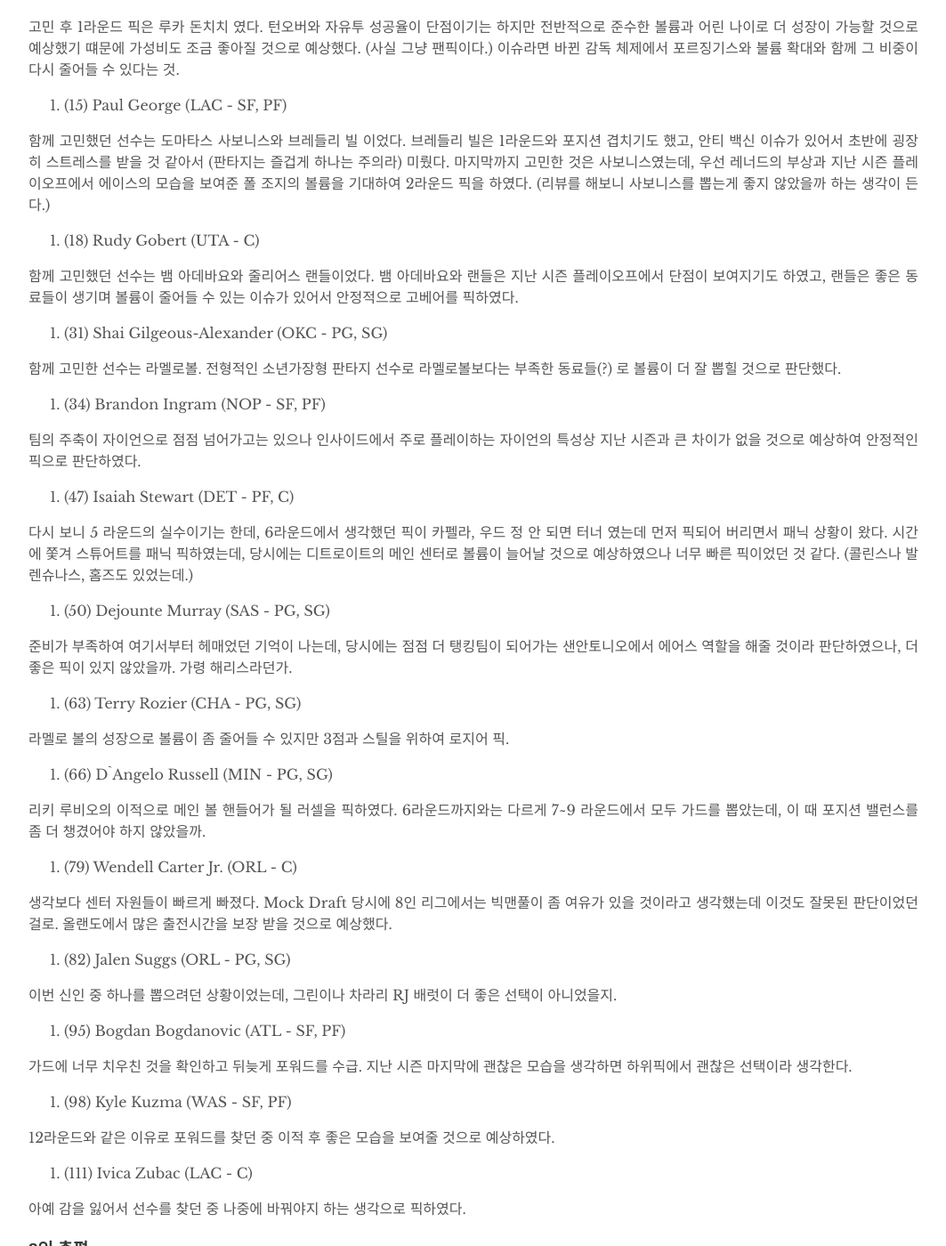
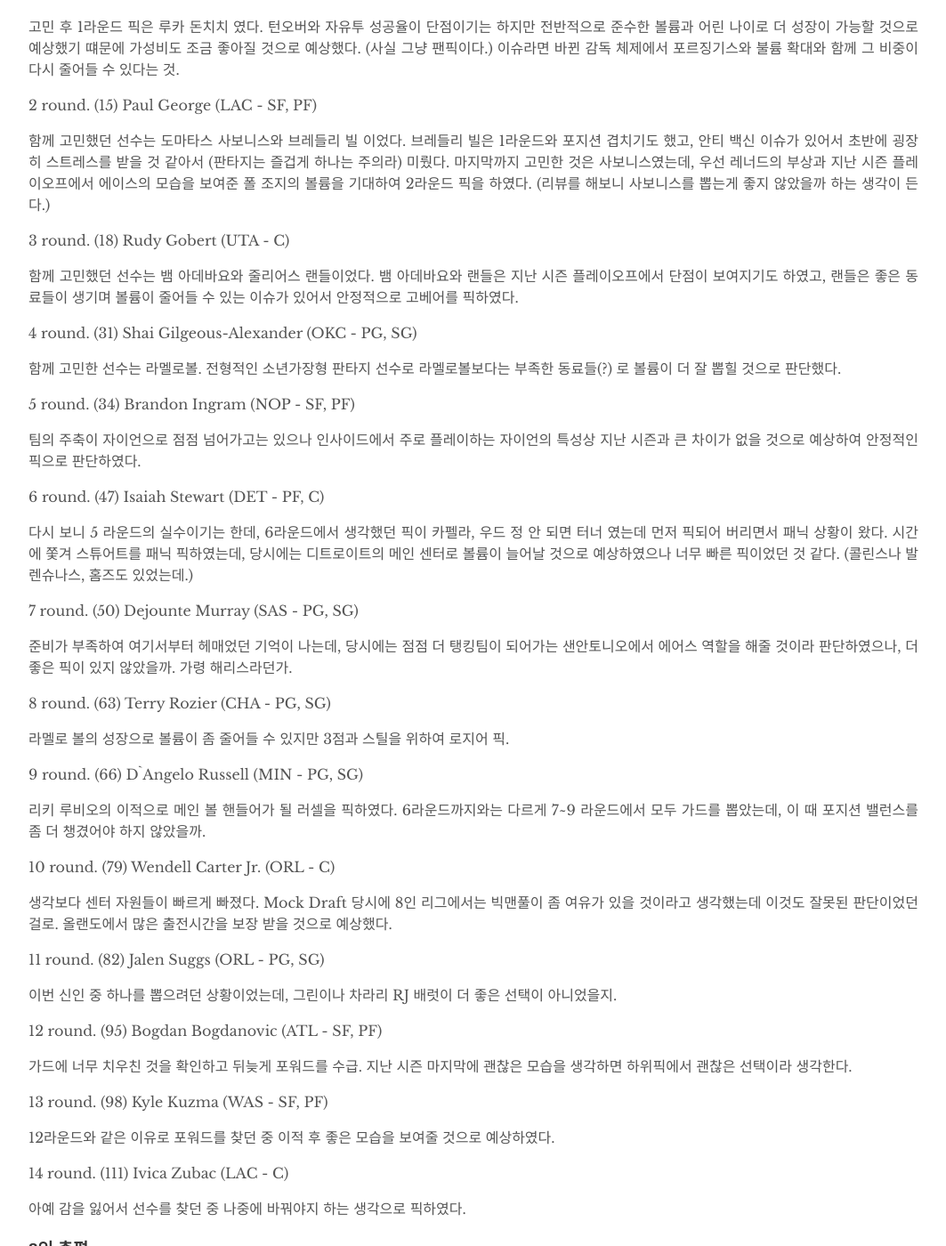
Before and after one commit to hongwonjun/hongwonjun.github.io, a Jekyll site: the page built from _posts/2021-10-19-2021-nba-fantasy-01-draft.md, in a window 1280 px wide and 1400 px high, scrolled down 844 px. Shown: the whole window at 89% size, without its empty margins (108-1171 px from the left). Built offline with Jekyll 4.4.1, drawn with Linux system fonts in a browser that asks for light colours; comment, search, counter and statistics services are not loaded; some of the changed text lies outside the part shown.

Commit message:
fix(posting): NBA 21/22 Fantasy - 01. Draft

```diff
--- a/_posts/2021-10-19-2021-nba-fantasy-01-draft.md
+++ b/_posts/2021-10-19-2021-nba-fantasy-01-draft.md
@@ -24,72 +24,72 @@ tags: data, nba, fantasy, basketball
 
 Mock Draft 에서 정신을 차리고나면 같은 포지션의 선수가 가득한 경우가 많았던터라 6라운드까지의 상위픽은 포지션 밸런스를 신경을 썼다.
 
-1. (2) Luka Doncic (DAL - PG, SG)
+1 round. (2) Luka Doncic (DAL - PG, SG)
 
 고민 후 1라운드 픽은 루카 돈치치 였다.
 턴오버와 자유투 성공율이 단점이기는 하지만 전반적으로 준수한 볼륨과 어린 나이로 더 성장이 가능할 것으로 예상했기 떄문에 가성비도 조금 좋아질 것으로 예상했다. (사실 그냥 팬픽이다.)
 이슈라면 바뀐 감독 체제에서 포르징기스와 불륨 확대와 함께 그 비중이 다시 줄어들 수 있다는 것.
 
-2. (15) Paul George (LAC - SF, PF)
+2 round. (15) Paul George (LAC - SF, PF)
 
 함께 고민했던 선수는 도마타스 사보니스와 브레들리 빌 이었다.
 브레들리 빌은 1라운드와 포지션 겹치기도 했고, 안티 백신 이슈가 있어서 초반에 굉장히 스트레스를 받을 것 같아서 (판타지는 즐겁게 하나는 주의라) 미뤘다.
 마지막까지 고민한 것은 사보니스였는데, 우선 레너드의 부상과 지난 시즌 플레이오프에서 에이스의 모습을 보여준 폴 조지의 볼륨을 기대하여 2라운드 픽을 하였다.
 (리뷰를 해보니 사보니스를 뽑는게 좋지 않았을까 하는 생각이 든다.)
 
-3. (18) Rudy Gobert (UTA - C)
+3 round. (18) Rudy Gobert (UTA - C)
 
 함께 고민했던 선수는 뱀 아데바요와 줄리어스 랜들이었다.
 뱀 아데바요와 랜들은 지난 시즌 플레이오프에서 단점이 보여지기도 하였고, 랜들은 좋은 동료들이 생기며 볼륨이 줄어들 수 있는 이슈가 있어서 안정적으로 고베어를 픽하였다.
 
-4. (31) Shai Gilgeous-Alexander (OKC - PG, SG)
+4 round. (31) Shai Gilgeous-Alexander (OKC - PG, SG)
 
 함께 고민한 선수는 라멜로볼.
 전형적인 소년가장형 판타지 선수로 라멜로볼보다는 부족한 동료들(?) 로 볼륨이 더 잘 뽑힐 것으로 판단했다.
 
-5. (34) Brandon Ingram (NOP - SF, PF)
+5 round. (34) Brandon Ingram (NOP - SF, PF)
 
 팀의 주축이 자이언으로 점점 넘어가고는 있으나 인사이드에서 주로 플레이하는 자이언의 특성상 지난 시즌과 큰 차이가 없을 것으로 예상하여 안정적인 픽으로 판단하였다.
 
-6. (47) Isaiah Stewart (DET - PF, C)
+6 round. (47) Isaiah Stewart (DET - PF, C)
 
 다시 보니 5 라운드의 실수이기는 한데, 6라운드에서 생각했던 픽이 카펠라, 우드 정 안 되면 터너 였는데 먼저 픽되어 버리면서 패닉 상황이 왔다.
 시간에 쫓겨 스튜어트를 패닉 픽하였는데, 당시에는 디트로이트의 메인 센터로 볼륨이 늘어날 것으로 예상하였으나 너무 빠른 픽이었던 것 같다.
 (콜린스나 발렌슈나스, 홈즈도 있었는데.)
 
-7. (50) Dejounte Murray (SAS - PG, SG)
+7 round. (50) Dejounte Murray (SAS - PG, SG)
 
 준비가 부족하여 여기서부터 헤매었던 기억이 나는데, 당시에는 점점 더 탱킹팀이 되어가는 샌안토니오에서 에어스 역할을 해줄 것이라 판단하였으나, 더 좋은 픽이 있지 않았을까.
 가령 해리스라던가.
 
-8. (63) Terry Rozier (CHA - PG, SG)
+8 round. (63) Terry Rozier (CHA - PG, SG)
 
 라멜로 볼의 성장으로 볼륨이 좀 줄어들 수 있지만 3점과 스틸을 위하여 로지어 픽.
 
-9. (66) D`Angelo Russell (MIN - PG, SG)
+9 round. (66) D`Angelo Russell (MIN - PG, SG)
 
 리키 루비오의 이적으로 메인 볼 핸들어가 될 러셀을 픽하였다.
 6라운드까지와는 다르게 7~9 라운드에서 모두 가드를 뽑았는데, 이 때 포지션 밸런스를 좀 더 챙겼어야 하지 않았을까.
 
-10. (79) Wendell Carter Jr. (ORL - C)
+10 round. (79) Wendell Carter Jr. (ORL - C)
 
 생각보다 센터 자원들이 빠르게 빠졌다. Mock Draft 당시에 8인 리그에서는 빅맨풀이 좀 여유가 있을 것이라고 생각했는데 이것도 잘못된 판단이었던걸로.
 올랜도에서 많은 출전시간을 보장 받을 것으로 예상했다.
 
-11. (82) Jalen Suggs (ORL - PG, SG)
+11 round. (82) Jalen Suggs (ORL - PG, SG)
 
 이번 신인 중 하나를 뽑으려던 상황이었는데, 그린이나 차라리 RJ 배럿이 더 좋은 선택이 아니었을지.
 
-12. (95) Bogdan Bogdanovic (ATL - SF, PF)
+12 round. (95) Bogdan Bogdanovic (ATL - SF, PF)
 
 가드에 너무 치우친 것을 확인하고 뒤늦게 포워드를 수급.
 지난 시즌 마지막에 괜찮은 모습을 생각하면 하위픽에서 괜찮은 선택이라 생각한다.
 
-13. (98) Kyle Kuzma (WAS - SF, PF)
+13 round. (98) Kyle Kuzma (WAS - SF, PF)
 
 12라운드와 같은 이유로 포워드를 찾던 중 이적 후 좋은 모습을 보여줄 것으로 예상하였다.
 
-14. (111) Ivica Zubac (LAC - C)
+14 round. (111) Ivica Zubac (LAC - C)
 
 아예 감을 잃어서 선수를 찾던 중 나중에 바꿔야지 하는 생각으로 픽하였다.
 
@@ -108,69 +108,69 @@ Mock Draft 에서 정신을 차리고나면 같은 포지션의 선수가 가득
 순번은 6번.
 이번 드래프트에서는 프리드로우 성공율을 가능한 .8 이상인 선수를 픽하는 것을 컨셉으로 하였다.
 
-1. (6) Karl-Anthony Towns (MIN - C)
+1 round. (6) Karl-Anthony Towns (MIN - C)
 
 1라운드에서는 커리, 릴라드, 테이텀, 타운스를 고민하였고, 빅맨을 선호하는 리그 특성상 타운스를 픽하였다.
 커리와 마지막까지 고민했는데, 탐슨의 복귀와 파울과 관련된 룰 변경으로 프리드로우 획득량이 줄어들거라 생각하여 타운스를 픽하였다.
 
-2. (19) Rudy Gobert (UTA - C)
+2 round. (19) Rudy Gobert (UTA - C)
 
 함께 고민한 선수는 랜들과 고베어를 고민하였다.
 8인 리그에서와 같은 이유로 전체적으로 고베어가 더 안정감이 있는 것으로 판단하여 고베어를 픽하였다.
 
-3. (30) Shai Gilgeous-Alexander (OKC - PG,SG)
+3 round. (30) Shai Gilgeous-Alexander (OKC - PG,SG)
 
 함께 고민한 선수는 잉그램과 크리스폴.
 그 중에 가장 소년가장인(?) SGA 를 선택했다.
 
-4. (43) Tobias Harris (PHI - SF,PF)
+4 round. (43) Tobias Harris (PHI - SF,PF)
 
 4라운드에서는 포지션 밸런스를 포워드를 픽하는 것을 목표로 하였다.
 해리스와 포르징기스, 아누노비, 드로잔 정도를 고민하였는데 이 중에 해리스가 가장 안정적일 것으로 판단하였다.
 
-5. (54) Tyrese Haliburton (SAC - PG,SG)
+5 round. (54) Tyrese Haliburton (SAC - PG,SG)
 
 어시스트를 보강하기 위한 픽이었다.
 고민한 선수를 브록던. 부상 리스크와 팀에서의 비중으로 할리버튼이 좀 더 우위로 판단하였다.
 
-6. (67) Kyle Lowry (MIA - PG)
+6 round. (67) Kyle Lowry (MIA - PG)
 
 디안젤로 러셀과 비교하였다.
 팀 이적으로 볼륨은 좀 떨어질 수 있지만 효율이 더 좋다고 판단했다.
 
-7. (78) Terry Rozier (CHA - PG,SG)
+7 round. (78) Terry Rozier (CHA - PG,SG)
 
 전반적으로 가드 외 자원들이 빠르게 빠졌는데 이를 따라가는 것보다는 차라리 괜찮은 가드들을 선점 후 트레이드를 진행하는 것이 낫다고 판단하였고, 여기에서는 가장 알맞은 픽이 아니었나 싶다.
 
-8. (91) Norman Powell (POR - SG,SF)
+8 round. (91) Norman Powell (POR - SG,SF)
 
 드래프트 전부터 대충 감으로 8라운드 픽을 노먼 파웰로 정해뒀었는데, 남아있길래 별 고민 없이 픽했다.
 
-9. (102) Jalen Suggs (ORL - PG,SG)
+9 round. (102) Jalen Suggs (ORL - PG,SG)
 
 왜 또 이 친구가. 커닝햄이과 제일런 그린이 6,8 라운드에서 빠지면서 이 정도면 뽑을 때 됐다 생각은 했는데, 차라리 포워드를 여기서 뽑았어야 했던거 같다. \
 (다시 보니 포워드가 없기도 했네)
 
-10. (115) Bojan Bogdanovic (UTA - SF,PF)
+10 round. (115) Bojan Bogdanovic (UTA - SF,PF)
 
 포워드를 최우선순위로 찾아보니 뽑게되었다.
 이번 시즌에도 안정적인 모습을 보여주길.
 
-11. (126) Nickeil Alexander-Walker (NOP - SG,SF)
+11 round. (126) Nickeil Alexander-Walker (NOP - SG,SF)
 
 NOP 의 주전 가드로 볼륨이 늘어날 것으로 판단하였다. 지난 시즌에 임팩트 있던 경기가 있었던 것으로 기억한다. (이런 것들은 직접 확인했어야 하는데)
 프리드로우 효율이 조금 아쉽지만 지난 시즌 많은 프리드로우를 던지진 않은 것으로 조금 더 나아질 것이라 기대하였으나, 조금 빨리 뽑은게 아니었을까 하는 생각이.
 
-12. (139) Serge Ibaka (LAC - PF,C)
+12 round. (139) Serge Ibaka (LAC - PF,C)
 
 지난 시즌 트레이드로 데려왔었는데, 오자마자 부상으로 나간 후 돌아오지 않은 선수.
 부상에서 복귀만 한다면 괜찮은 스탯과 포지션 밸런스로 좋은 픽. 다만, 돌아오지 않는다면...
 
-13. (150) Tyrese Maxey (PHI - PG,SG)
+13 round. (150) Tyrese Maxey (PHI - PG,SG)
 
 드래프트 일자를 적어두는 것이 이번 오프시즌에 변수가 많아서 그런 것인데, 이 당시에 시몬스의 언해피로 주전 가드이거나 꽤 많은 출전 시간을 보장 받을 수 있을 것으로 판단했다.
 
-14. (163) Jaden McDaniels (MIN - PF)
+14 round. (163) Jaden McDaniels (MIN - PF)
 
 지난 시즌 성장하는 모습을 보여줬던 선수로 이번 시즌 더 많은 출전시간과 기록을 예상한 픽.
 
```
Also changed, not shown: assets/post-images/2021-10-19/12-league-draft-result.png (renamed from assets/post-images/2021-10-19/12-leagure-draft-result.png).
